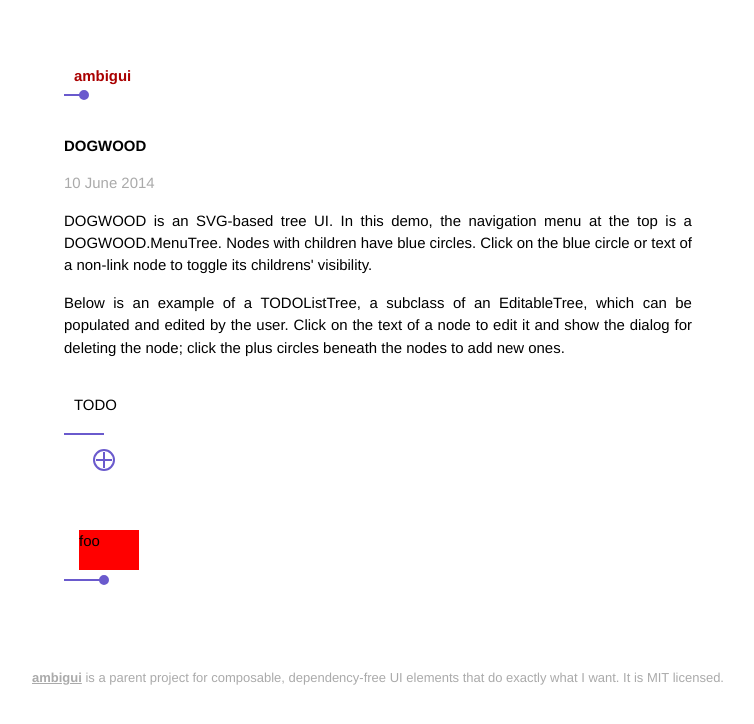
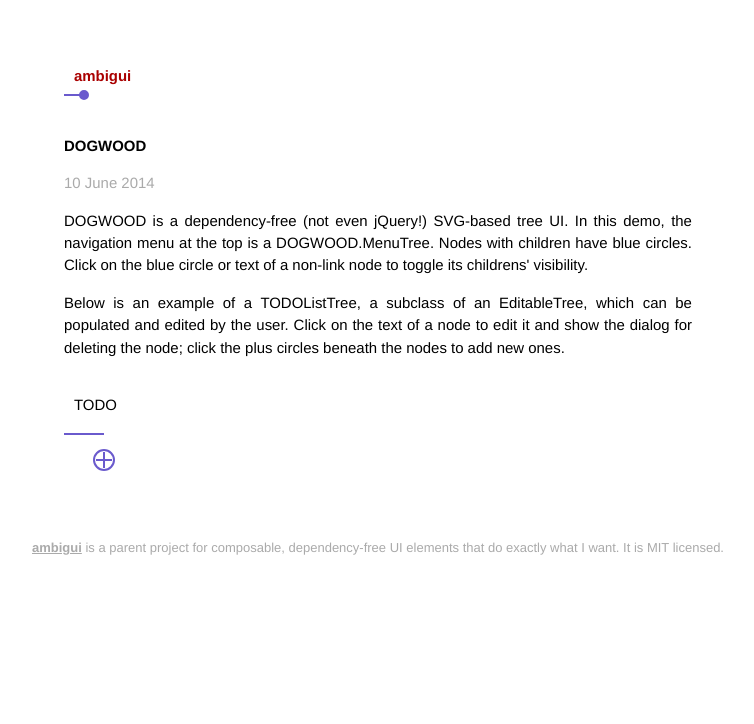
Before and after one commit to RLuckom/ambigui, a website: page index.html in a window 1280 px wide. Shown: the whole page, without its empty margins (262-1016 px from the left). Drawn offline with Linux system fonts and the light colour scheme.

Commit message:
Remove basicTree from index

```diff
--- a/index.html
+++ b/index.html
@@ -16,7 +16,7 @@
           <a name="DOGWOOD"></a>
           <h2>DOGWOOD</h2>
 <p class="meta">10 June 2014</p>
-        <p>DOGWOOD is an SVG-based tree UI. In this demo, the navigation menu at the top is a DOGWOOD.MenuTree.
+        <p>DOGWOOD is a dependency-free (not even jQuery!) SVG-based tree UI. In this demo, the navigation menu at the top is a DOGWOOD.MenuTree.
         Nodes with children have blue circles. Click on the blue circle or text of a non-link node to toggle its
         childrens' visibility.</p>
         <p>Below is an example of a TODOListTree, a subclass of an EditableTree, which can be populated and
@@ -46,17 +46,9 @@
                 text: 'TODO',
                 contentDX: 10,
               });
-              e = document.getElementById("BasicTreeDiv");
-              x = new ambigui.DOGWOOD.BasicTree({
-                el: e,
-                text: 'foo',
-                children: [{text: "bar"}, {text: "baz",
-                children: [{text: "qux"}]}]}
-              );
             }
         </script>
      <div id="ExtendableTreeDiv"></div>
-     <div id="BasicTreeDiv"></div>
      </div>
      <footer>
          <p class="meta"><a href="github.com/rluckom/ambigui"><b>ambigui</b></a>
```
